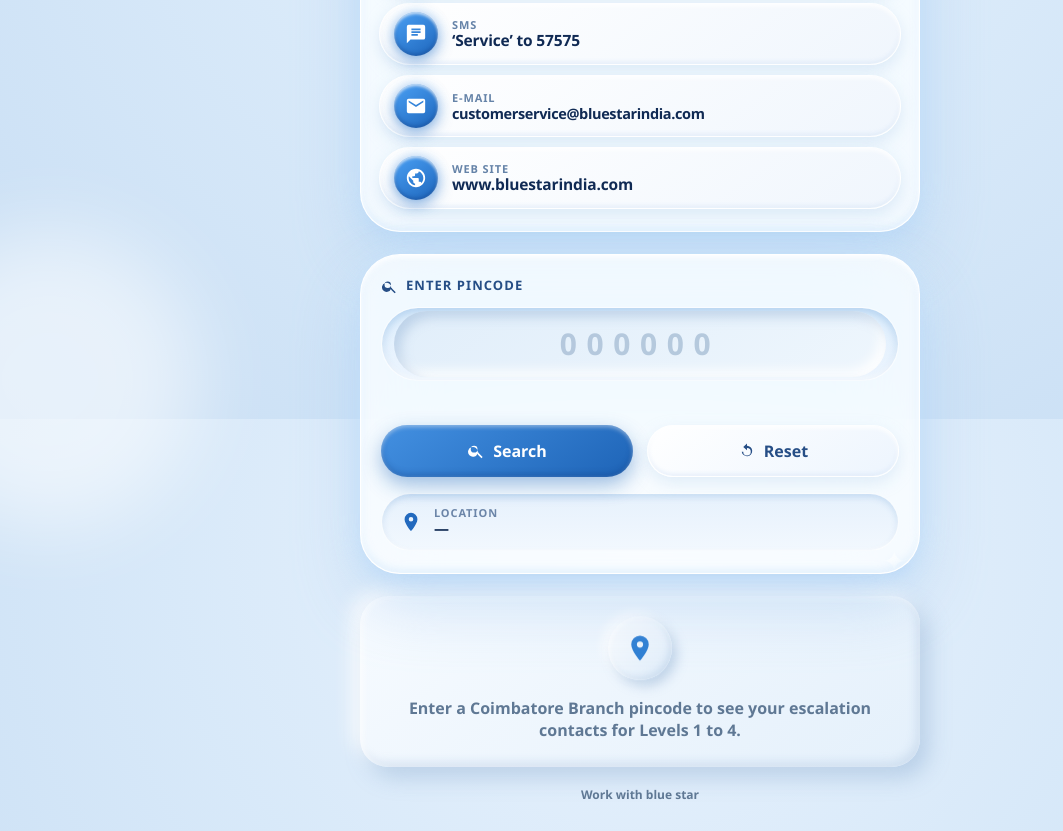
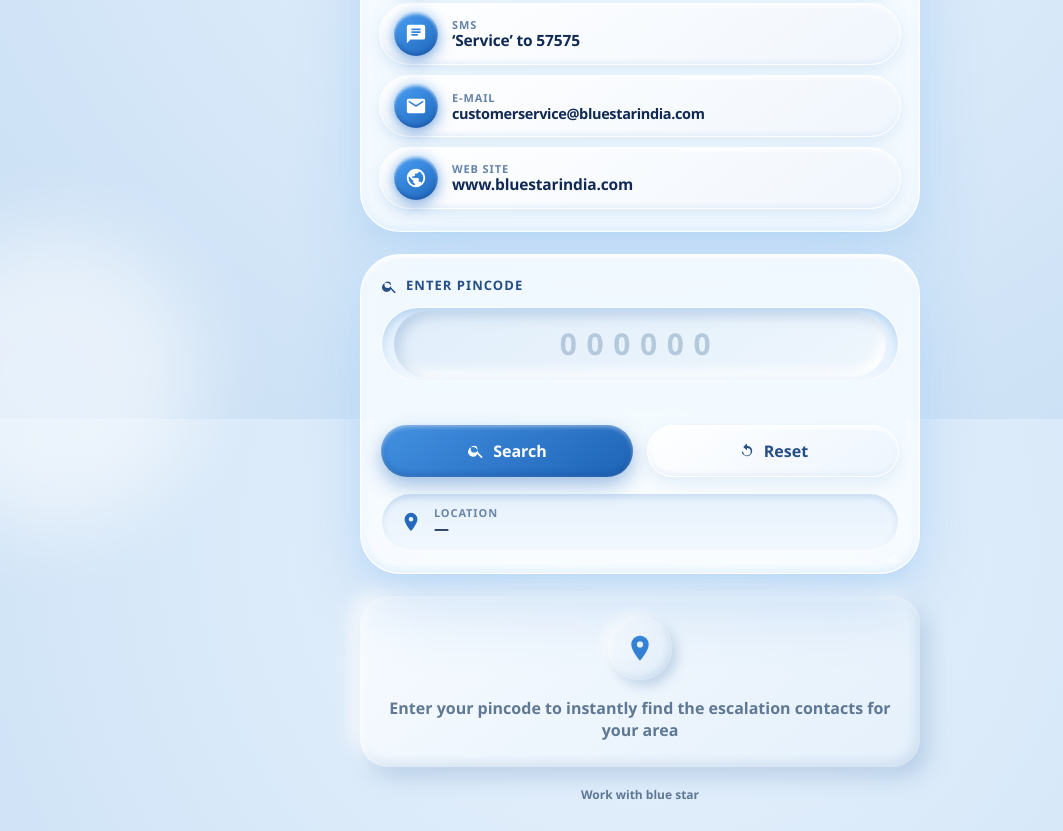
Before and after one commit to oneworldvision/bluestar-service-support, a plain HTML site: page index.html in a window 1280 px wide. Shown: the part 381-1212 px from the top of the page, without its empty margins (0-1063 px from the left). Drawn offline with Linux system fonts and the light colour scheme.

```diff
--- a/index.html
+++ b/index.html
@@ -2092,7 +2092,7 @@
           <path
             d="M12 2a7 7 0 0 0-7 7c0 5.200 7 13 7 13s7-7.800 7-13a7 7 0 0 0-7-7zm0 9.500A2.500 2.500 0 1 1 12 6.500a2.500 2.500 0 0 1 0 5z" />
         </svg></div>
-      <span id="emptyMsg">Enter a Coimbatore Branch pincode to see your escalation contacts for Levels 1 to 4.</span>
+      <span id="emptyMsg">Enter your pincode to instantly find the escalation contacts for your area</span>
     </section>
     <div id="levels" hidden></div>
     <footer>Work with blue star</footer>
```
